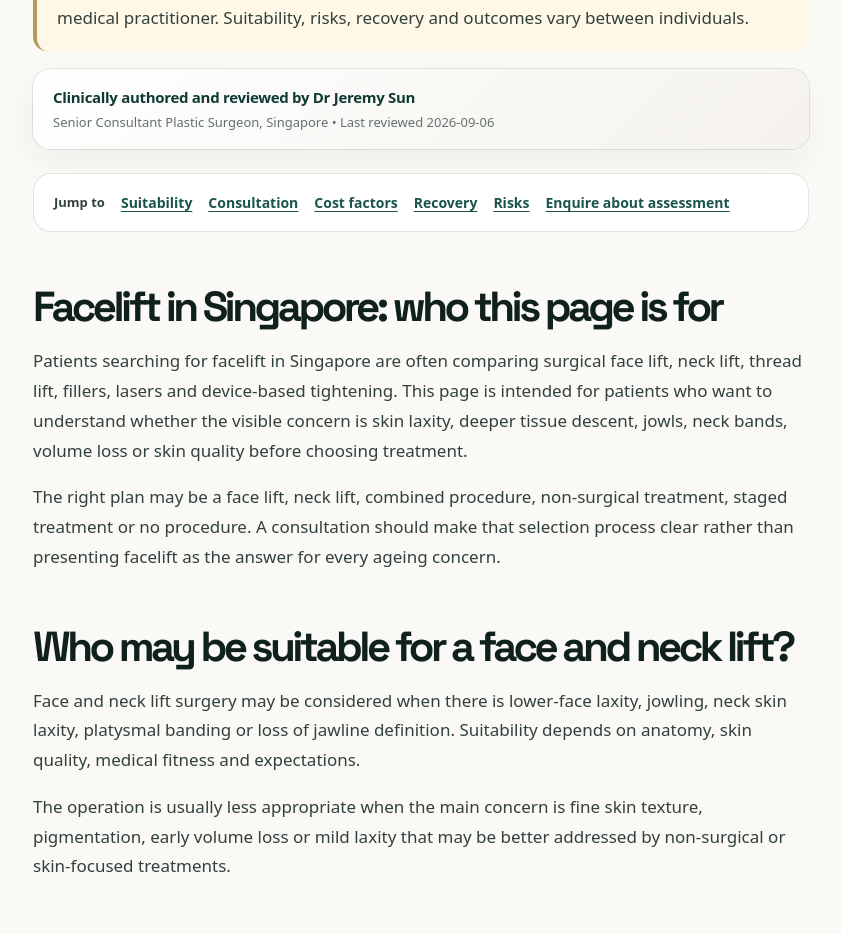
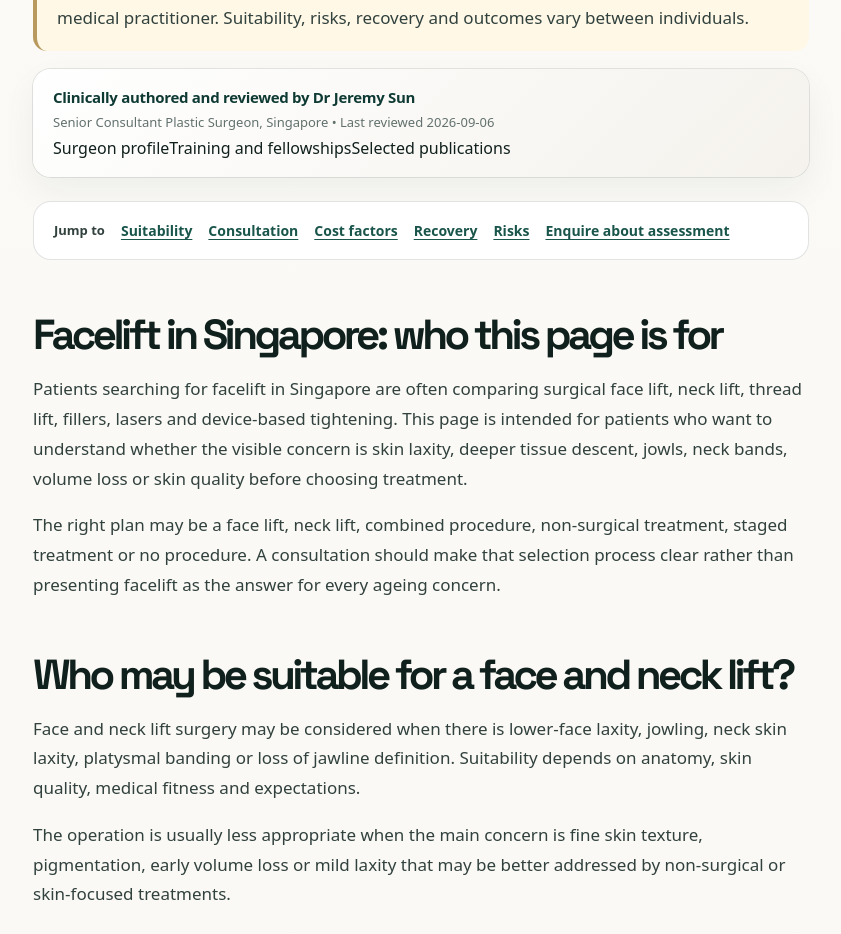
Before and after one commit to zatyrical/plasticwebsite, a Next.js app: page /face-neck-lift-singapore in a window 1280 px wide. Shown: the part 1841-2775 px from the top of the page, without its empty margins (219-1060 px from the left). Built offline with nearby package versions, Linux system fonts and the light colour scheme.

Commit message:
Improve procedure guide readability and reviewer navigation

```diff
--- a/app/ProcedureArticle.tsx
+++ b/app/ProcedureArticle.tsx
@@ -315,6 +315,11 @@ export default function ProcedureArticlePage({ article }: Props) {
             <div className="reviewer-card" aria-label="Medical review information">
               <strong>{article.publishedIso ? 'Clinically reviewed by Dr Jeremy Sun' : 'Clinically authored and reviewed by Dr Jeremy Sun'}</strong>
               <span>Senior Consultant Plastic Surgeon, Singapore • Last reviewed {reviewedIso}</span>
+              <nav className="reviewer-evidence-links" aria-label="About the clinical reviewer">
+                <Link href="/plastic-surgeon-singapore">Surgeon profile</Link>
+                <Link href="/training-and-fellowships">Training and fellowships</Link>
+                <Link href="/publications">Selected publications</Link>
+              </nav>
             </div>
 
             <ProcedureQuickLinks links={shortcutLinks} />
@@ -332,7 +337,7 @@ export default function ProcedureArticlePage({ article }: Props) {
             ) : null}
 
             {article.sections.map((section) => (
-              <section key={section.id}>
+              <section className="article-reading-section" key={section.id}>
                 <h2 id={section.id}>{section.heading}</h2>
                 {section.paragraphs?.map((paragraph) => <p key={paragraph}>{paragraph}</p>)}
                 {section.image ? (
@@ -401,7 +406,7 @@ export default function ProcedureArticlePage({ article }: Props) {
 
             <h2 id="faq">FAQs</h2>
             {article.faqs.map((faq) => (
-              <section key={faq.question}>
+              <section className="article-faq-card" key={faq.question}>
                 <h3>{faq.question}</h3>
                 <p>{faq.answer}</p>
               </section>
```
